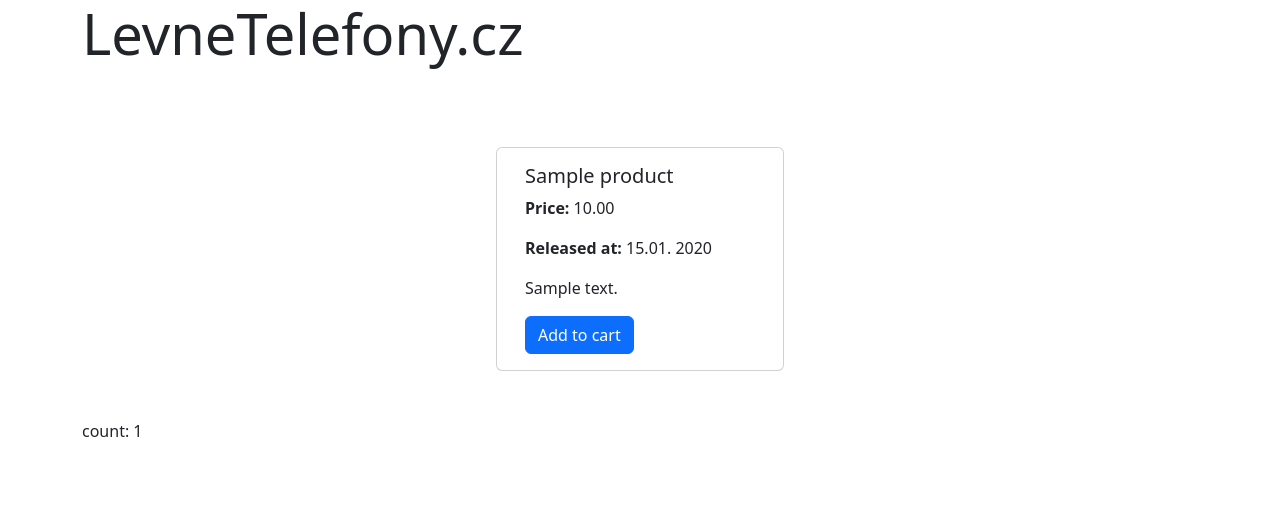
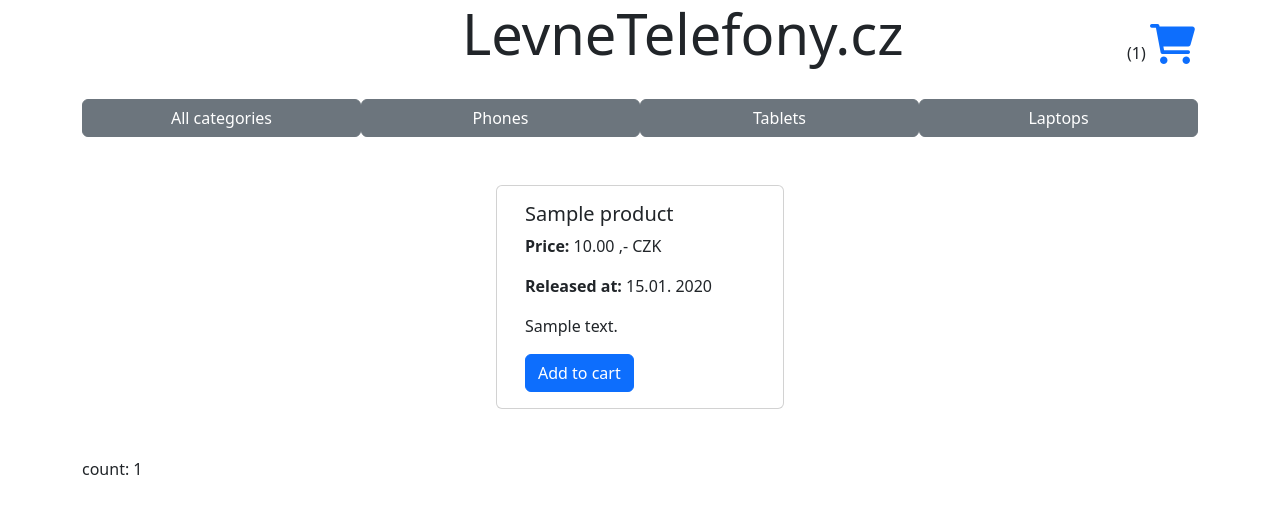
Before and after one commit to Simecekk/sda_eshop_project, a Django app: page / in a window 1280 px wide. Shown: the top 514 px of the page. Run offline with Django 4.2, Linux system fonts and the light colour scheme; tables that the repository leaves empty hold one stand-in row (values such as "Sample post"); some libraries are stand-ins or nearby versions.

Commit message:
added cart

```diff
--- a/sda_eschop_project/urls.py
+++ b/sda_eschop_project/urls.py
@@ -15,10 +15,12 @@
 """
 from django.contrib import admin
 from django.urls import path
-from shop.views import hello_world_view, homepage_view
+from shop.views import hello_world_view, homepage_view, add_to_cart_view, cart_view
 
 urlpatterns = [
     path('admin/', admin.site.urls),
     path("hello/", hello_world_view, name="hello_world"),
-    path("", homepage_view, name="homepage")
+    path("", homepage_view, name="homepage"),
+    path("add_to_cart/<int:item_pk>/", add_to_cart_view, name="add_to_cart"),
+    path("cart/<int:pk>/", cart_view, name="cart_detail")
 ]
--- a/shop/models.py
+++ b/shop/models.py
@@ -1,4 +1,6 @@
+from django.contrib.auth import get_user_model
 from django.db import models
+from decimal import Decimal
 
 
 class Product(models.Model):
@@ -20,3 +22,21 @@
 
     def __str__(self):
         return f"{self.title} : {self.id}"
+
+
+class Cart(models.Model):
+    products = models.ManyToManyField(
+        Product, related_name="carts",
+    )
+    user = models.OneToOneField(
+        get_user_model(),
+        related_name="cart",
+        on_delete=models.CASCADE
+    )
+
+    @property
+    def total_price(self):
+        total_price = Decimal("0")
+        for product in self.products.all():
+            total_price += product.price
+        return total_price
--- a/shop/templates/homepage.html
+++ b/shop/templates/homepage.html
@@ -8,12 +8,32 @@
     <script src="https://cdn.jsdelivr.net/npm/bootstrap@5.2.0/dist/js/bootstrap.bundle.min.js"
             integrity="sha384-A3rJD856KowSb7dwlZdYEkO39Gagi7vIsF0jrRAoQmDKKtQBHUuLZ9AsSv4jD4Xa"
             crossorigin="anonymous"></script>
+    <link rel="stylesheet" href="https://cdnjs.cloudflare.com/ajax/libs/font-awesome/6.1.2/css/all.min.css"
+          integrity="sha512-1sCRPdkRXhBV2PBLUdRb4tMg1w2YPf37qatUFeS7zlBy7jJI8Lf4VHwWfZZfpXtYSLy85pkm9GaYVYMfw5BC1A=="
+          crossorigin="anonymous" referrerpolicy="no-referrer"/>
 </head>
 <body>
 
 <div class="container">
-<h1 class="display-4">LevneTelefony.cz</h1>
+    <div class="row">
+        <div class="col-4"></div>
+        <h1 class="display-4 col-4">LevneTelefony.cz</h1>
+        <div class="col-3"></div>
+        <div class="col-1">
+            ({{ cart.products.count }}) <a href="{% url "cart_detail" cart.pk %}"><i
+                class="fa-solid fa-cart-shopping display-6 mt-4"></i></a>
+        </div>
+    </div>
     <br>
+
+    <div class="container">
+        <div class="row">
+            <a href="{% url "homepage" %}" class="btn btn-secondary col-3">All categories</a>
+            <a href="{% url "homepage" %}?category=phone" class="btn btn-secondary col-3">Phones</a>
+            <a href="{% url "homepage" %}?category=tablet" class="btn btn-secondary col-3">Tablets</a>
+            <a href="{% url "homepage" %}?category=laptop" class="btn btn-secondary col-3">Laptops</a>
+        </div>
+    </div>
 
     <div class="container">
         <div class="row">
@@ -22,10 +42,10 @@
                     <img src="https://via.placeholder.com/150" class="bd-placeholder-img card-img-top" alt="">
                     <div class="card-body">
                         <h5 class="card-title">{{ product.title }}</h5>
-                    <p class="card-text"><strong>Price:</strong> {{ product.price|floatformat:2 }}</p>
+                        <p class="card-text"><strong>Price:</strong> {{ product.price|floatformat:2 }} ,- CZK</p>
                         <p class="card-text"><strong>Released at:</strong> {{ product.release_date|date:"d.m. Y" }}</p>
-                    <p class="card-text">{{ product.description}}</p>
-                    <a href="#" class="btn btn-primary">Add to cart</a>
+                        <p class="card-text">{{ product.description }}</p>
+                        <a href="{% url "add_to_cart" product.pk %}" class="btn btn-primary">Add to cart</a>
                     </div>
                 </div>
             {% endfor %}
--- a/shop/views.py
+++ b/shop/views.py
@@ -1,6 +1,8 @@
 from django.http import HttpResponse
+from django.shortcuts import redirect, get_object_or_404
 from django.template.response import TemplateResponse
-from shop.models import Product
+from shop.models import Product, Cart
+from django.contrib.auth import get_user_model
 
 
 def hello_world_view(request):
@@ -16,9 +18,29 @@
     else:
         products = Product.objects.all()
 
+    user = get_user_model().objects.first()
+    cart, created = Cart.objects.get_or_create(user=user)
+
     context = {
         "products": products,
-        "page_title": "LevneTelefony.cz"
+        "page_title": "LevneTelefony.cz",
+        "cart": cart
     }
 
     return TemplateResponse(request, "homepage.html", context=context)
+
+
+def add_to_cart_view(request, item_pk):
+    product = get_object_or_404(Product, pk=item_pk)
+    user = get_user_model().objects.first()
+    cart, created = Cart.objects.get_or_create(user=user)
+    cart.products.add(product)
+    return redirect(request.META.get('HTTP_REFERER', 'homepage'))
+
+
+def cart_view(request, pk):
+    cart = get_object_or_404(Cart, pk=pk)
+    context = {
+        "cart": cart
+    }
+    return TemplateResponse(request, "cart.html", context=context)
```
Also changed, not shown: shop/templates/cart.html (added, +19 -0 lines), shop/migrations/0003_cart.py (added). Lines whose indentation alone changed are shown as unchanged.
